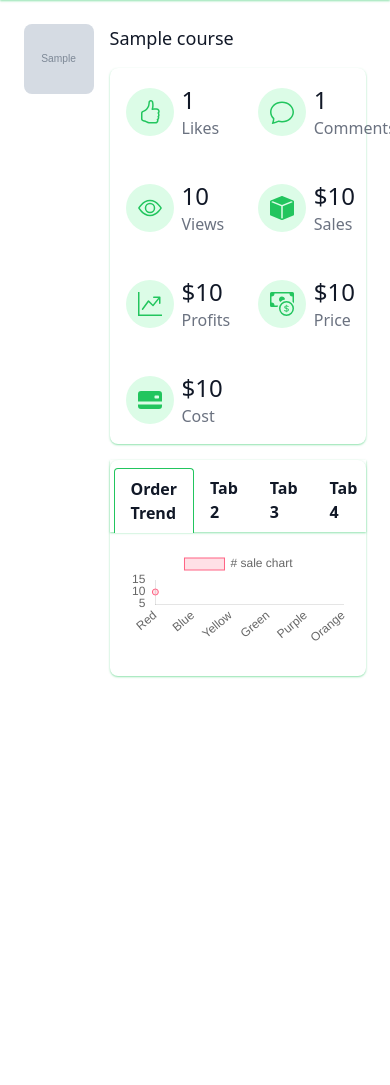
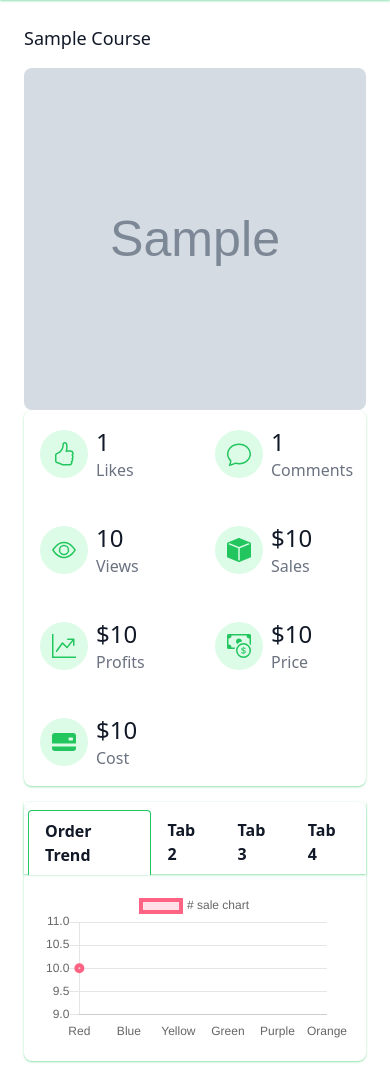
Before and after one commit to Mambodiev/inlookads, a Django app: template templates/content/course_detail.html in a window 390 px wide. Shown: the part 56-1141 px from the top of the page. Before the commit the page ends 734 px from the top, so only its background shows below. Run offline with Django 3.2, Linux system fonts and the light colour scheme; the template is opened without the code that fills it: values that come from a table or form of the project are taken from there, others are empty; tables that the repository leaves empty hold one stand-in row (values such as "Sample post"); grey boxes marked "Sample" are stand-in pictures; parts of the project's set-up code (start-up, migrations or seed data) failed here and were passed over; some libraries are stand-ins or nearby versions.

Commit message:
charts js dded on product detail

```diff
--- a/templates/content/course_detail.html
+++ b/templates/content/course_detail.html
@@ -5,23 +5,22 @@
 {% block content %}
 {% load static i18n %}
 {% load cool_num %}
-  <div class="mx-auto max-w-screen-xl  p-6">
-    <div class="flex gap-4">
-      <div class="w-1/4 ...">
+   <div class="mx-auto max-w-screen-xl  p-6">
+    <div class="flex justify-between pb-4">
+      <h1 class="text-lg font-medium text-gray-900 dark:text-white ">
+        {{ object.name|title  }}
+      </h1>
+      <a href="{% url 'account_login' %}">
+        <button type="button" class="shadow-sm shadow-green-500/50 hover:bg-green-500 hover:text-white dark:text-white font-medium rounded-lg  px-5 pl-3 py-2 text-center mr-3 md:mr-0 hidden sm:block text-gray-900">Save</button>
+      </a>
+  </div>
+    <div class="md:flex gap-4">
+      <div class="lg:w-1/3 w-full">
         <img src="{{ object.thumbnail.url }}" alt="" class="aspect-square rounded-lg w-full object-cover">
       </div>
-      <div class="w-3/4 ...">
+      <div class="lg:w-2/3 w-full">
 
-        <div class="flex justify-between pb-4">
-            <h1 class="text-lg text-gray-900 dark:text-white ">
-              {{ object.name }}
-            </h1>
-            <a href="{% url 'account_login' %}">
-              <button type="button" class="shadow-sm shadow-green-500/50 hover:bg-green-500 hover:text-white dark:text-white font-medium rounded-lg  px-5 pl-3 py-2 text-center mr-3 md:mr-0 hidden sm:block text-gray-900">Save</button>
-            </a>
-        </div>
-
-        <div class="grid grid-cols-2 gap-2 md:grid-cols-4 shadow-sm shadow-green-500/50 rounded-lg">
+         <div class="grid grid-cols-2   gap-2  lg:grid-cols-4 shadow-sm shadow-green-500/50 rounded-lg">
             <div class="flex items-center gap-2 p-4">
               <span class="rounded-full bg-green-100 p-3 text-green-500">
                     <svg xmlns="http://www.w3.org/2000/svg"
@@ -160,6 +159,7 @@
   </div>
 
 {% endblock content %}
+
 {% block javascript %}
   {% comment %} chart js scripts {% endcomment %}
       <script src="{% static 'js/jquery-3.3.1.min.js' %}"></script>
@@ -220,7 +220,7 @@
                       'rgba(153, 102, 255, 1)',
                       'rgba(255, 159, 64, 1)'
                   ],
-                  borderWidth: 1,
+                  borderWidth: 4,
                   fill: true,
                   //pointRadius: 0,
               }]
@@ -235,9 +235,9 @@
                 }],
                 yAxes: [{
                   display: true,
-                  gridLines: {
-                    display:false
-                }
+                 // gridLines: {
+                  //  display:false
+                //}
                 }]
 
               },
```
Also changed, not shown: templates/navbar.html (indentation only).
